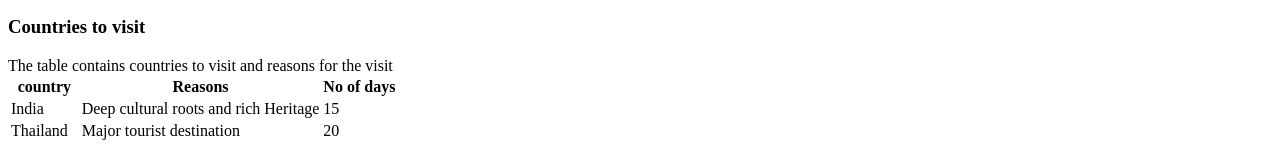
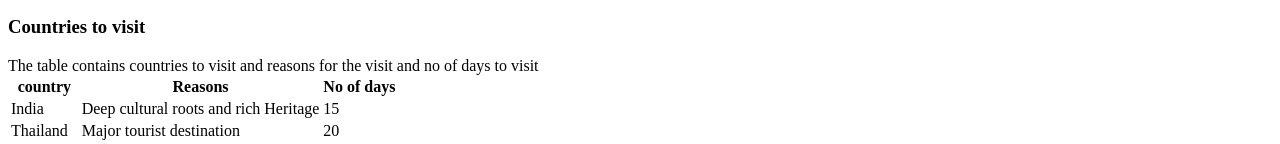
Before and after one commit to 44-563-Web-Apps-S23/44563-webapps-assignment-3-Harshitha-S561420, a plain HTML site: page index.html in a window 1280 px wide. Shown: the part 457-601 px from the top of the page. Drawn offline with Linux system fonts and the light colour scheme.

Commit message:
Update index.html

```diff
--- a/index.html
+++ b/index.html
@@ -29,7 +29,7 @@
 
     <a href="file:///C:/Users/s561420/Desktop/WEBAPPS%20REPO/44563-webapps-assignment-3-Harshitha-S561420/aboutme.html">Link to aboutme</a>
     <h3>Countries to visit</h3>
-    <a>The table contains countries to visit and reasons for the visit</a>
+    <a>The table contains countries to visit and reasons for the visit and no of days to visit</a>
     <table>
         <tr>
             <th>country</th>
```
